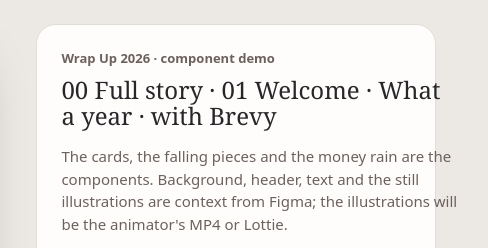
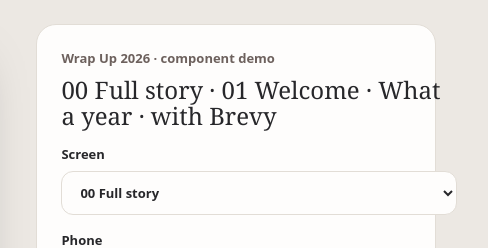
Before and after one commit to gregdlb/Wrap-Up-2026, a website built with Vite: page index.html in a window 1280 px wide. Shown: the top 248 px of the page, 601-1089 px from the left. Built offline with nearby package versions, Linux system fonts and the light colour scheme; a web font is replaced by a local one.

Commit message:
Demo panel: remove the description under the title
Co-Authored-By: Claude Fable 5.2 <noreply@anthropic.com>

```diff
--- a/demo/demo.css
+++ b/demo/demo.css
@@ -475,12 +475,6 @@ body {
   line-height: 1.1;
 }
 
-.panel__lead {
-  margin: 0;
-  color: var(--demo-muted);
-  font-size: 15px;
-}
-
 .field {
   display: grid;
   gap: 6px;
--- a/index.html
+++ b/index.html
@@ -56,10 +56,6 @@
       <aside class="panel">
         <p class="panel__eyebrow">Wrap Up 2026 · component demo</p>
         <h1 id="title"></h1>
-        <p class="panel__lead">
-          The cards, the falling pieces and the money rain are the components. Background, header, text and the still
-          illustrations are context from Figma; the illustrations will be the animator's MP4 or Lottie.
-        </p>
 
         <label class="field" for="screen-select">
           <span>Screen</span>
```
